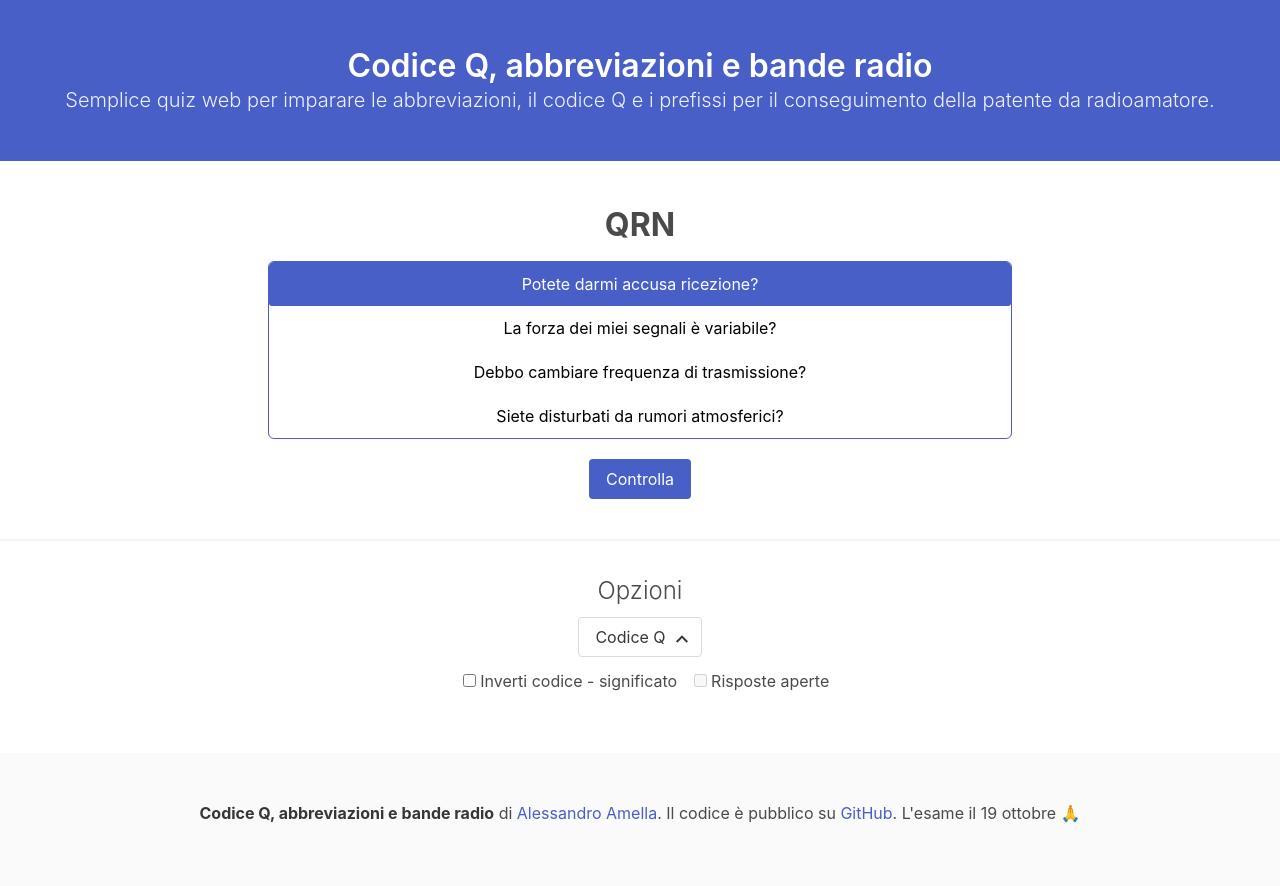
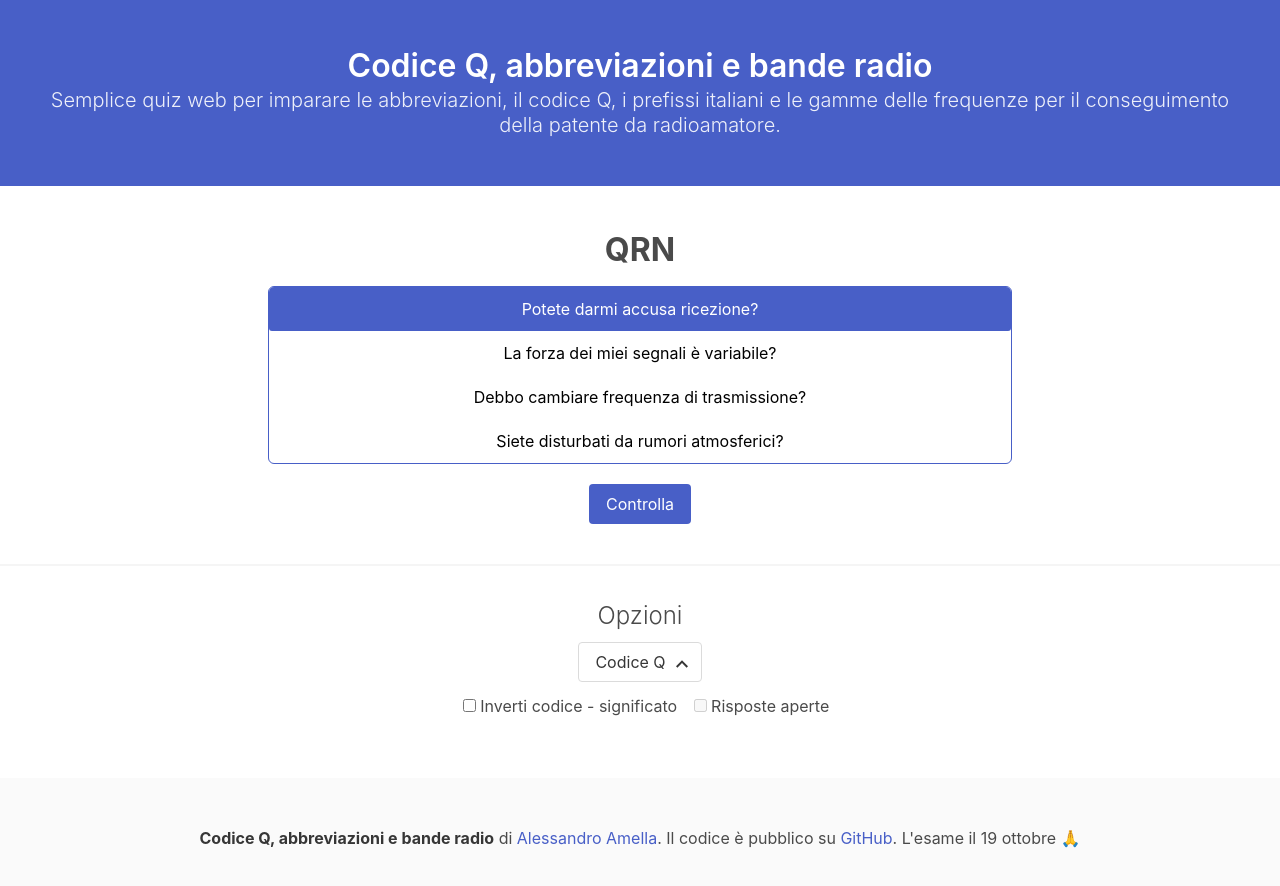
Before and after one commit to alessandroamella/codice-q, a website: page index.html in a window 1280 px wide. Drawn offline with nearby package versions, Linux system fonts and the light colour scheme.

Commit message:
fix description

```diff
--- a/index.html
+++ b/index.html
@@ -109,8 +109,9 @@
       <div class="hero-body">
         <p class="title">Codice Q, abbreviazioni e bande radio</p>
         <p class="subtitle has-text-weight-light">
-          Semplice quiz web per imparare le abbreviazioni, il codice Q e i
-          prefissi per il conseguimento della patente da radioamatore.
+          Semplice quiz web per imparare le abbreviazioni, il codice Q, i
+          prefissi italiani e le gamme delle frequenze per il conseguimento
+          della patente da radioamatore.
         </p>
       </div>
     </section>
@@ -203,31 +204,6 @@
           </div>
         </div>
 
-        <!-- <label class="radio">
-          <input type="radio" name="type" value="abbr" />
-          Abbreviazioni
-        </label>
-        <label class="radio">
-          <input type="radio" name="type" value="q" />
-          Codice Q
-        </label>
-        <label class="radio">
-          <input type="radio" name="type" value="prefixes" />
-          Prefissi
-        </label>
-        <label class="radio">
-          <input type="radio" name="type" value="f" />
-          Gamma di frequenza
-        </label>
-        <label class="radio">
-          <input type="radio" name="type" value="lambda" />
-          Gamma di λ
-        </label>
-        <label class="radio">
-          <input type="radio" name="type" value="f-names" />
-          Nomi bande
-        </label> -->
-
         <div class="control has-text-centered my-3">
           <label class="checkbox ml-3">
             <input type="checkbox" id="inverted" />
```
